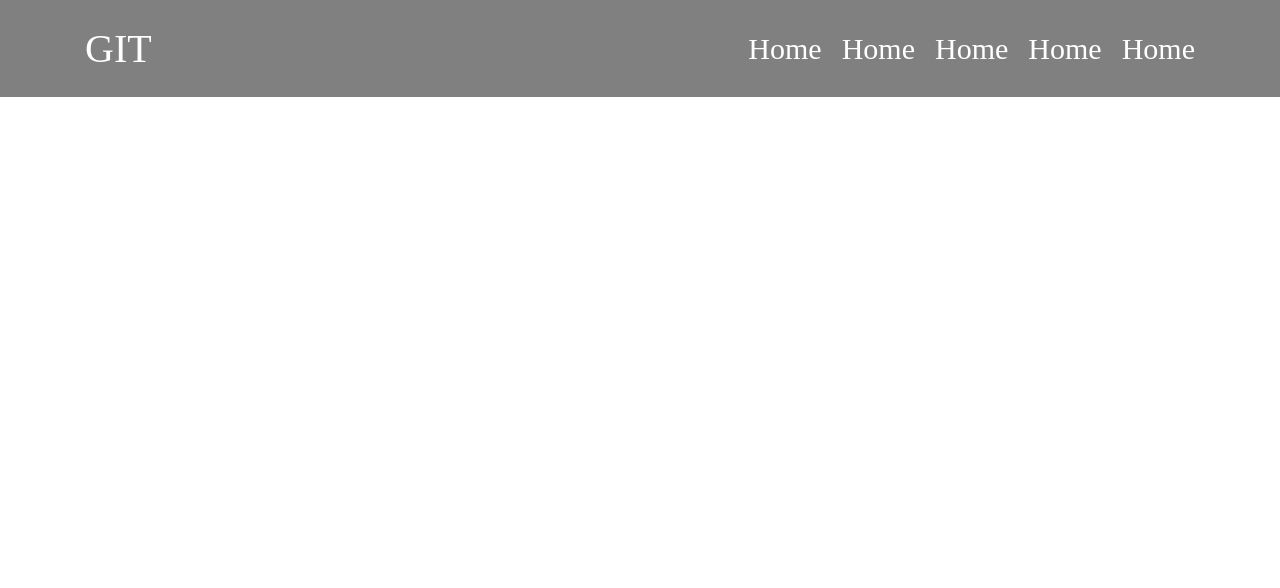
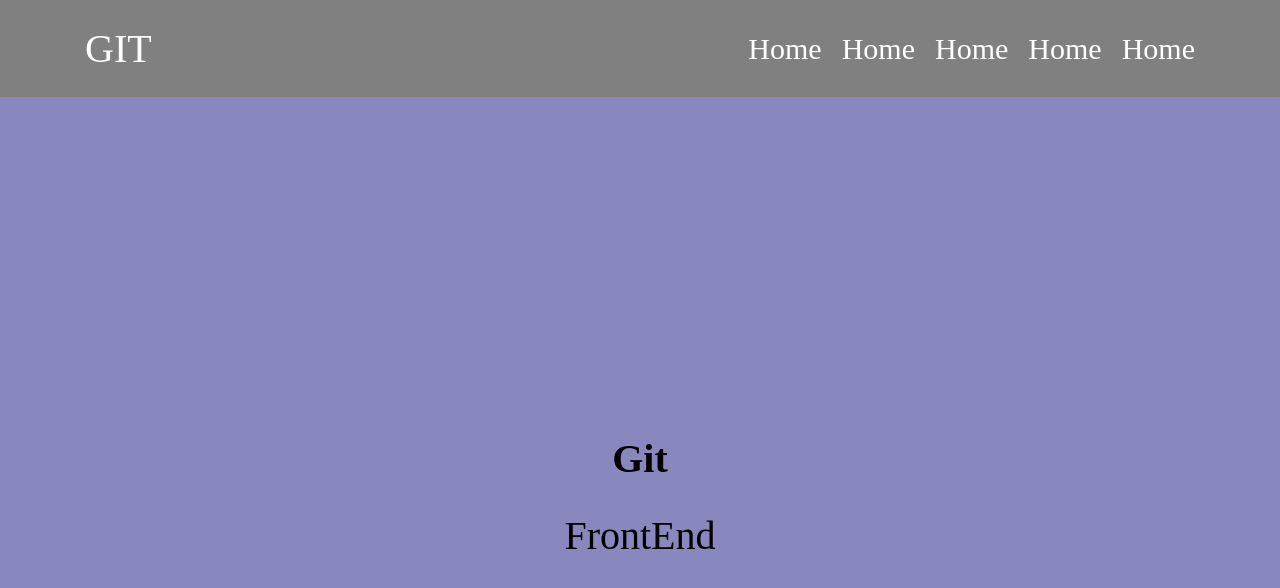
Before and after one commit to yuljul/firsttest, a plain HTML site: page index.html in a window 1280 px wide. Drawn offline with Linux system fonts and the light colour scheme.

Commit message:
stajer first save

```diff
--- a/index.html
+++ b/index.html
@@ -24,6 +24,10 @@
                 </div>
             </div>
         </div>
+        <div class="header__content">
+            <h1 class="header__content-title">Git</h1>
+            <p class="header__content-text">FrontEnd</p>
+        </div>
     </header>
 </body>
 </html>
--- a/styles/styles.css
+++ b/styles/styles.css
@@ -45,3 +45,18 @@ ul {
     color: white;
     font-size: 30px;
 }
+
+.header__content {
+    background: rgb(136, 136, 191);
+    height: 800px;
+    display: flex;
+    flex-direction: column;
+    align-items: center;
+    justify-content: center;
+    gap: 30px;
+}
+
+.header__content-title, .header__content-text {
+    color: black;
+    font-size: 40px;
+}
```
